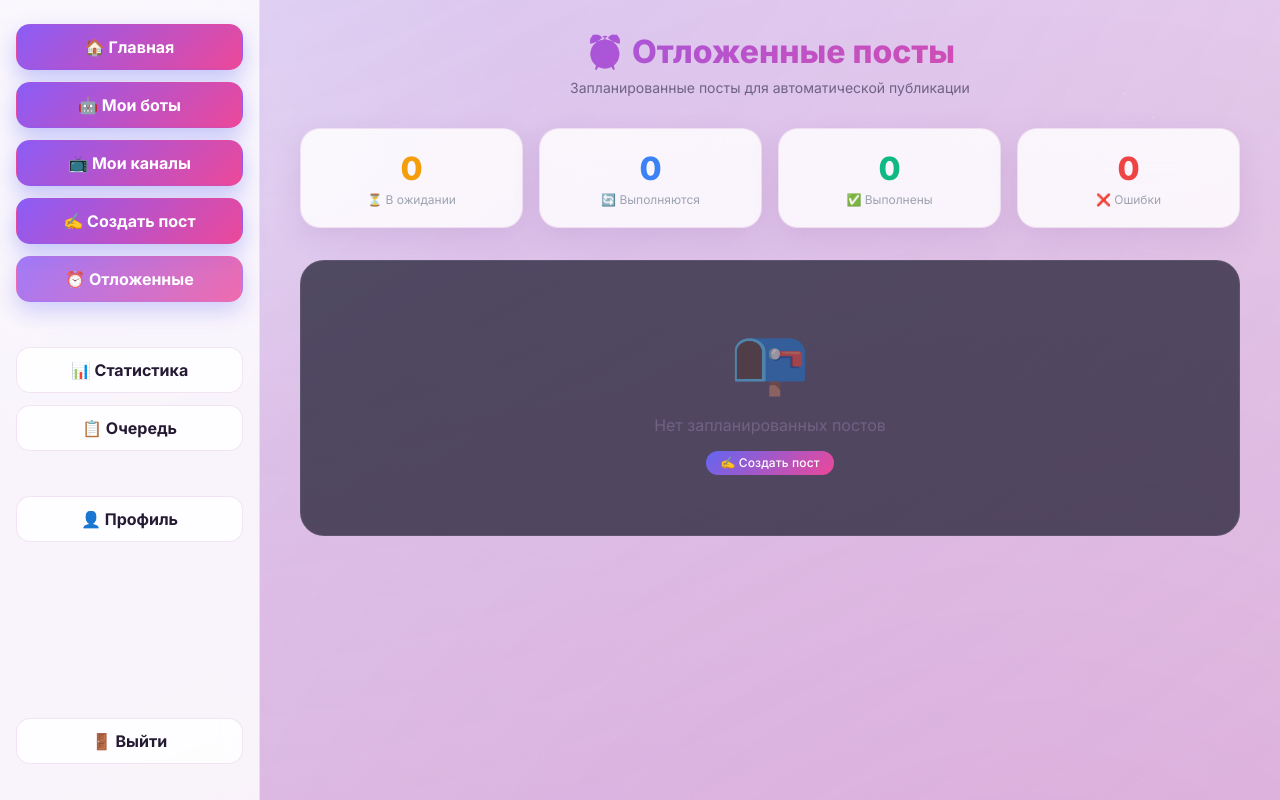
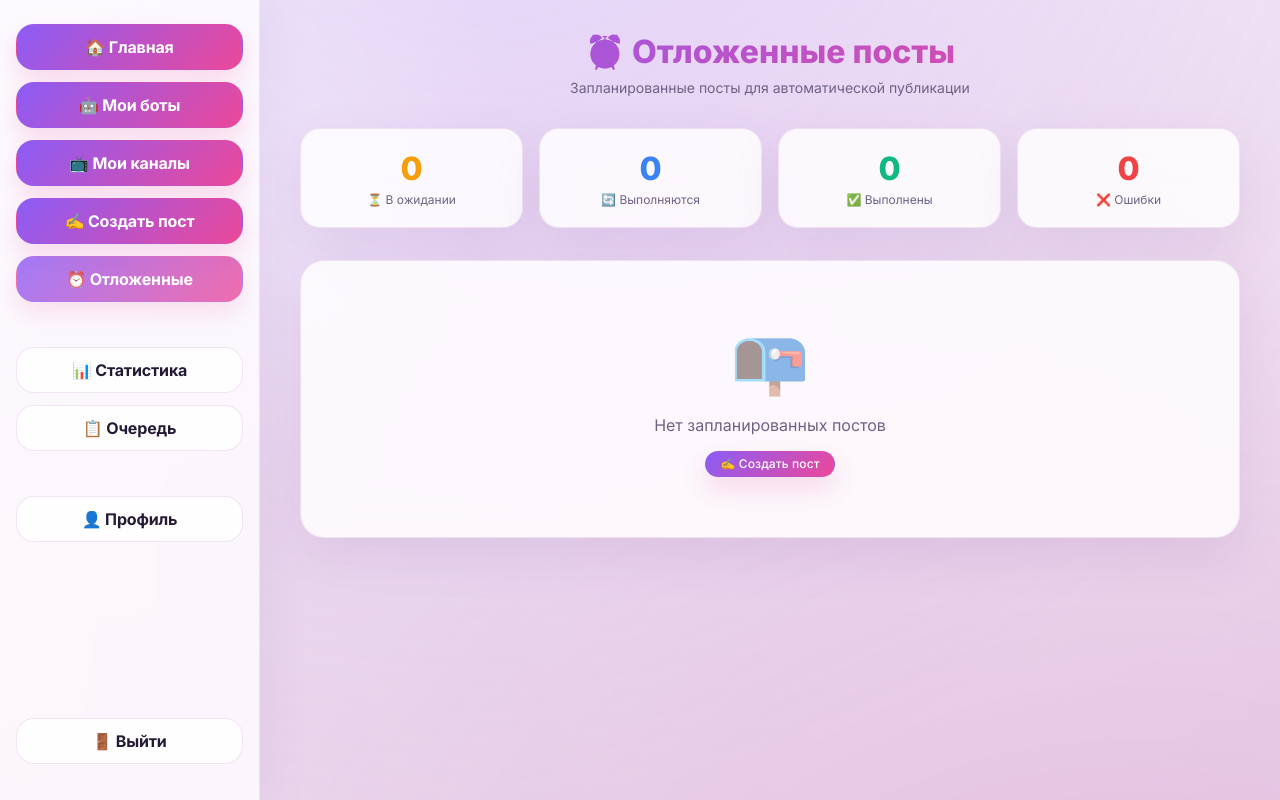
Before and after one commit to kavunewg/Telegram-Poster, a Python web app: template templates/scheduled_posts.html in a window 1280 px wide. Run offline with Jinja, Linux system fonts and the light colour scheme; the template is opened without the code that fills it, so the values that code supplies are empty.

Commit message:
style: fully align dashboard pages with homepage theme

```diff
--- a/static/css/unified_dashboard_pages.css
+++ b/static/css/unified_dashboard_pages.css
@@ -1,4 +1,19 @@
 /* Unified look for standalone dashboard pages */
+
+:root {
+    --home-bg: #fbf1fa;
+    --home-bg-soft: #fff8fe;
+    --home-panel: rgba(255, 255, 255, 0.84);
+    --home-panel-strong: rgba(255, 255, 255, 0.92);
+    --home-border: rgba(180, 115, 190, 0.18);
+    --home-text: #241a33;
+    --home-muted: #6f6285;
+    --home-primary: #8b5cf6;
+    --home-primary-strong: #7c3aed;
+    --home-accent: #ec4899;
+    --home-shadow: 0 18px 48px rgba(133, 86, 166, 0.12);
+    --home-shadow-soft: 0 10px 24px rgba(133, 86, 166, 0.08);
+}
 
 html, body {
     min-height: 100%;
@@ -31,80 +46,210 @@ body::before {
 }
 
 .sidebar {
-    background: rgba(255, 255, 255, 0.82) !important;
-    border-right: 1px solid var(--border) !important;
-    backdrop-filter: blur(16px) !important;
+    background: rgba(255, 255, 255, 0.78) !important;
+    border-right: 1px solid var(--home-border) !important;
+    backdrop-filter: blur(18px) !important;
+    box-shadow: 12px 0 36px rgba(133, 86, 166, 0.08) !important;
 }
 
 .main {
     position: relative;
     z-index: 1;
+    background: transparent !important;
 }
 
 .title {
-    background: linear-gradient(135deg, var(--primary), var(--primary-light)) !important;
+    background: linear-gradient(135deg, var(--home-primary), var(--home-accent)) !important;
     -webkit-background-clip: text !important;
     background-clip: text !important;
     color: transparent !important;
 }
 
 .subtitle {
-    color: var(--text-light) !important;
+    color: var(--home-muted) !important;
 }
 
-.nav-btn,
-.menu-item {
-    border: 1px solid transparent;
+.nav-btn {
+    border: 1px solid transparent !important;
+    border-radius: 18px !important;
+    font-weight: 700 !important;
+    letter-spacing: -0.01em !important;
 }
 
 .nav-btn-secondary {
     background: rgba(255, 255, 255, 0.82) !important;
-    border-color: var(--border) !important;
-    color: var(--text) !important;
+    border-color: var(--home-border) !important;
+    color: var(--home-text) !important;
+    box-shadow: none !important;
 }
 
 .nav-btn-primary,
 .menu-item.active,
 .nav-btn.active {
-    background: linear-gradient(135deg, var(--primary), var(--primary-light)) !important;
-    box-shadow: 0 10px 22px rgba(99, 102, 241, 0.35) !important;
+    background: linear-gradient(135deg, var(--home-primary), var(--home-accent)) !important;
+    box-shadow: 0 12px 24px rgba(236, 72, 153, 0.18) !important;
     color: #fff !important;
 }
 
 .menu-item {
-    color: var(--text-light) !important;
-    background: transparent !important;
+    color: var(--home-muted) !important;
+    background: rgba(255, 255, 255, 0.42) !important;
+    border: 1px solid rgba(180, 115, 190, 0.12) !important;
+    border-radius: 16px !important;
+    font-weight: 700 !important;
 }
 
 .menu-item:hover {
     background: rgba(139, 92, 246, 0.12) !important;
-    color: var(--text) !important;
+    color: var(--home-text) !important;
 }
 
 .welcome-card,
 .platform-card,
 .stat-card,
 .post-card,
+.action-card,
+.add-block,
+.empty-state,
+.modal-content,
+.platform-content,
 .settings-card,
 .content-card {
-    background: rgba(255, 255, 255, 0.84) !important;
-    border: 1px solid var(--border) !important;
-    box-shadow: var(--shadow-md) !important;
+    background: var(--home-panel) !important;
+    border: 1px solid var(--home-border) !important;
+    box-shadow: var(--home-shadow) !important;
+    backdrop-filter: blur(18px) !important;
+    color: var(--home-text) !important;
 }
 
 .platform-card:hover,
 .post-card:hover,
-.stat-card:hover {
+.stat-card:hover,
+.action-card:hover {
     border-color: rgba(167, 139, 250, 0.5) !important;
+}
+
+.welcome-sub,
+.platform-sub,
+.stat-label,
+.action-desc,
+.empty-state,
+.channel-meta,
+.post-time,
+.post-text,
+.faq-item p {
+    color: var(--home-muted) !important;
+}
+
+.action-title,
+.platform-name,
+.channel-name,
+.modal-title,
+.welcome-name {
+    color: var(--home-text) !important;
+}
+
+.icon,
+.action-icon {
+    background: linear-gradient(135deg, var(--home-primary), var(--home-accent)) !important;
+    color: #fff !important;
+    box-shadow: 0 10px 20px rgba(236, 72, 153, 0.14) !important;
+}
+
+.action-card {
+    text-decoration: none !important;
+}
+
+.post-text,
+.post-time,
+.button-preview,
+.channel-tag,
+.page-btn,
+.search-input,
+.filter-select {
+    background: rgba(255, 255, 255, 0.72) !important;
+    border: 1px solid var(--home-border) !important;
+    color: var(--home-text) !important;
+}
+
+.button-preview,
+.channel-tag {
+    box-shadow: var(--home-shadow-soft) !important;
+}
+
+.regular-badge {
+    background: rgba(139, 92, 246, 0.14) !important;
+    color: var(--home-primary-strong) !important;
+}
+
+.status-pending {
+    background: rgba(245, 158, 11, 0.14) !important;
+    color: #d97706 !important;
+}
+
+.status-processing {
+    background: rgba(59, 130, 246, 0.14) !important;
+    color: #2563eb !important;
+}
+
+.status-success {
+    background: rgba(16, 185, 129, 0.14) !important;
+    color: #059669 !important;
+}
+
+.status-failed,
+.status-error {
+    background: rgba(239, 68, 68, 0.14) !important;
+    color: #dc2626 !important;
+}
+
+.btn,
+.btn-primary,
+.btn-create,
+.modal-actions .btn-primary,
+a.btn-primary {
+    background: linear-gradient(135deg, var(--home-primary), var(--home-accent)) !important;
+    color: #fff !important;
+    border: 1px solid transparent !important;
+    box-shadow: 0 12px 24px rgba(236, 72, 153, 0.18) !important;
+}
+
+.btn-secondary,
+.btn-outline,
+.modal-actions .btn-secondary,
+a.btn-secondary {
+    background: rgba(255, 255, 255, 0.82) !important;
+    color: var(--home-text) !important;
+    border: 1px solid var(--home-border) !important;
+    box-shadow: none !important;
+}
+
+.btn-edit {
+    background: rgba(245, 158, 11, 0.16) !important;
+    color: #d97706 !important;
+}
+
+.btn-delete,
+.btn-danger {
+    background: rgba(239, 68, 68, 0.16) !important;
+    color: #dc2626 !important;
+    border: 1px solid rgba(239, 68, 68, 0.18) !important;
+    box-shadow: none !important;
+}
+
+.btn-edit:hover,
+.btn-delete:hover,
+.btn-danger:hover {
+    transform: translateY(-1px) !important;
 }
 
 input,
 textarea,
 select,
 .input {
-    background: var(--input-bg) !important;
-    border: 1px solid var(--border) !important;
-    color: var(--text) !important;
+    background: rgba(255, 255, 255, 0.9) !important;
+    border: 1px solid var(--home-border) !important;
+    color: var(--home-text) !important;
 }
 
 input:focus,
--- a/templates/my_bots.html
+++ b/templates/my_bots.html
@@ -520,6 +520,7 @@ select.input{
     .title{font-size:24px;}
 }
 </style>
+<link rel="stylesheet" href="/static/css/unified_dashboard_pages.css?v=3">
 </head>
 
 <body>
--- a/templates/my_channels.html
+++ b/templates/my_channels.html
@@ -525,6 +525,7 @@ textarea.input{
 }
 
 </style>
+<link rel="stylesheet" href="/static/css/unified_dashboard_pages.css?v=3">
 </head>
 
 <body>
--- a/templates/scheduled_posts.html
+++ b/templates/scheduled_posts.html
@@ -427,6 +427,7 @@ body::before{
     .title{font-size:24px;}
 }
 </style>
+<link rel="stylesheet" href="/static/css/unified_dashboard_pages.css?v=3">
 </head>
 
 <body>
--- a/templates/stats.html
+++ b/templates/stats.html
@@ -384,6 +384,7 @@ tr.error-row .error-detail{
     .title{font-size:24px;}
 }
 </style>
+<link rel="stylesheet" href="/static/css/unified_dashboard_pages.css?v=3">
 </head>
 
 <body>
--- a/templates/user_dashboard.html
+++ b/templates/user_dashboard.html
@@ -406,6 +406,7 @@ body::before{
     .title{font-size:24px;}
 }
 </style>
+<link rel="stylesheet" href="/static/css/unified_dashboard_pages.css?v=3">
 </head>
 
 <body>
```
Also changed, not shown: other parts of static/css/unified_dashboard_pages.css (+44 -7 lines).
